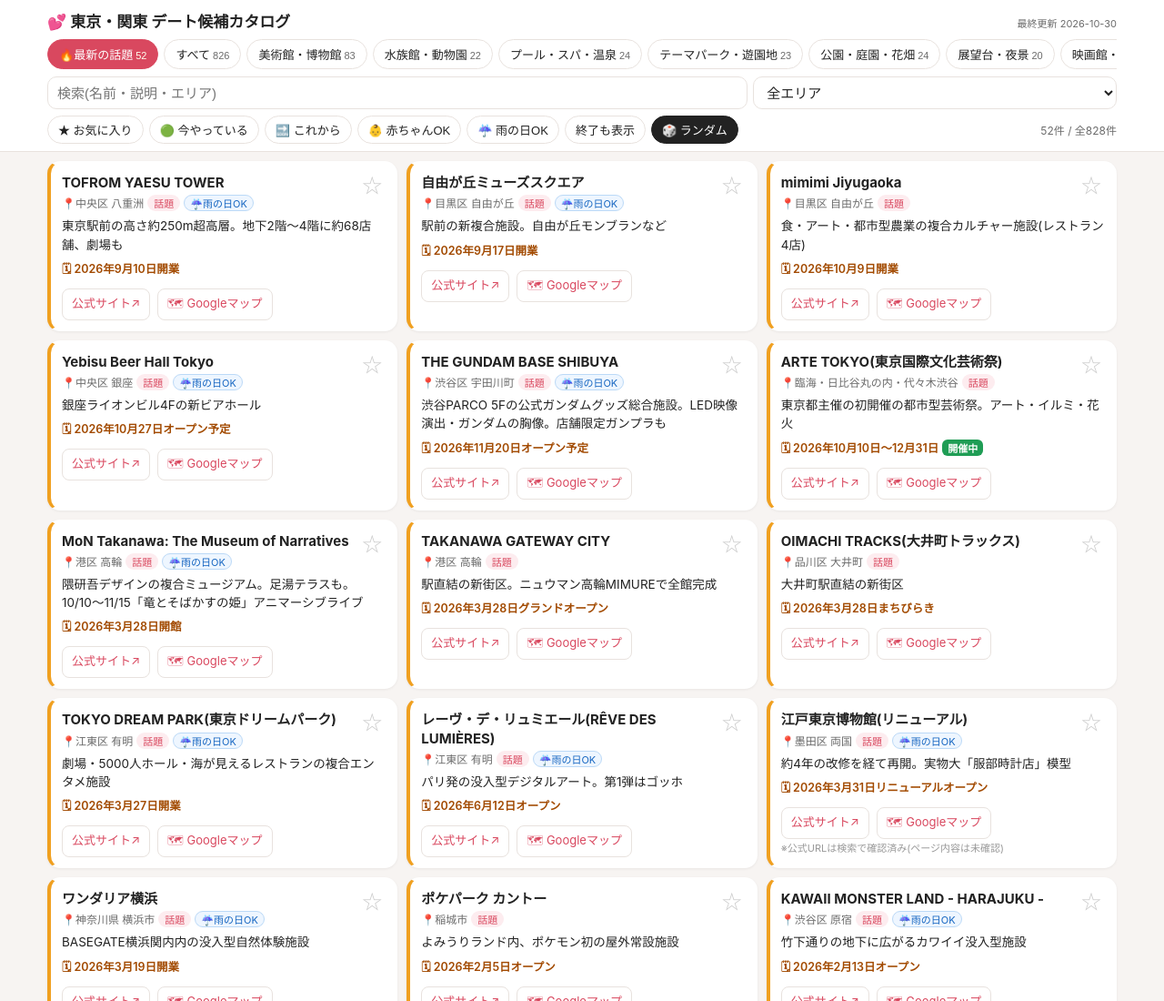
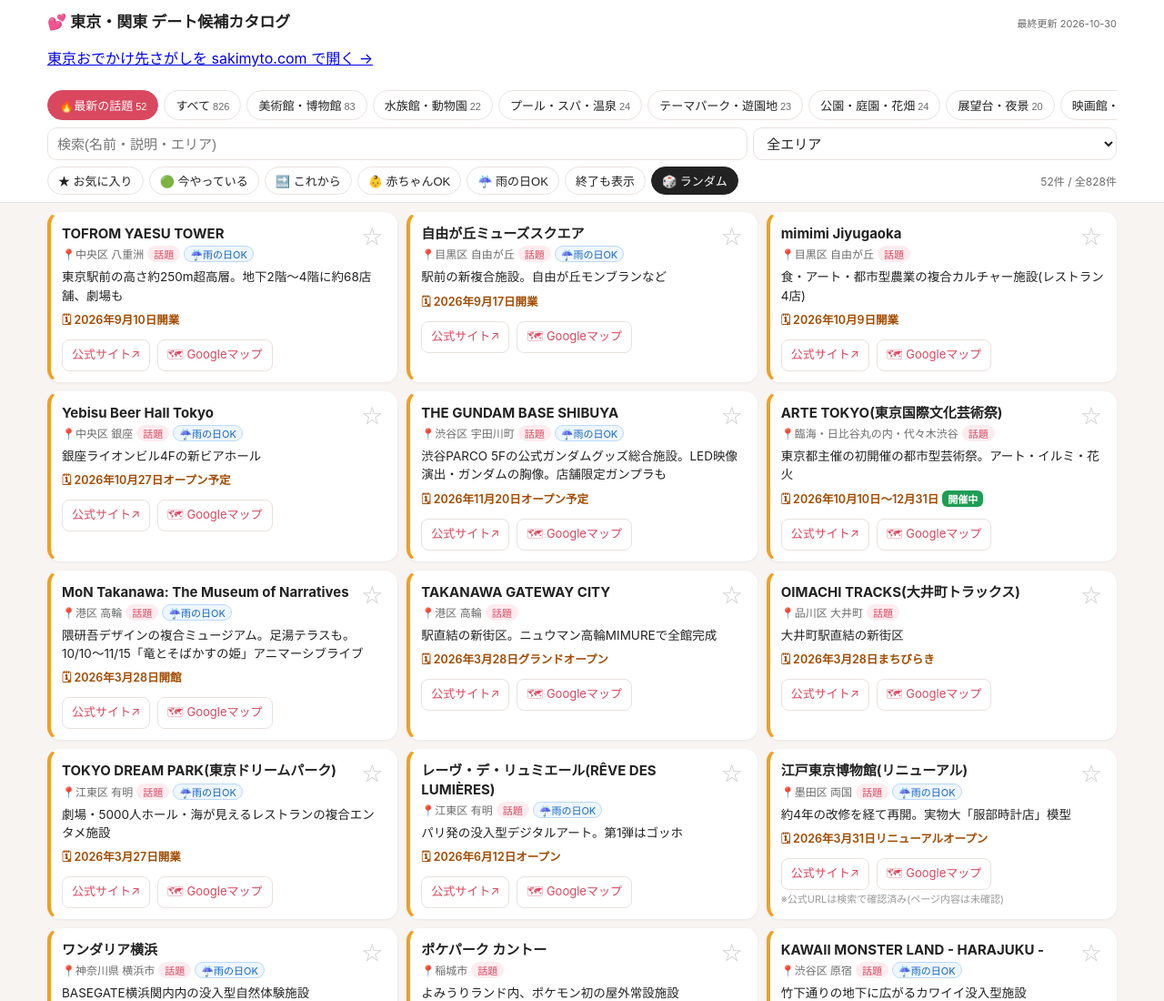
Before and after one commit to sakimyto/tokyo-date-spots, a plain HTML site: page index.html in a window 1280 px wide. Shown: the top 1100 px of the page at 91% size. Drawn offline with Linux system fonts and the light colour scheme.

Commit message:
docs: 新しいおでかけ先さがしへの案内リンクを追加 (#2)
* docs: 新しいおでかけ先さがしへの案内を追加

* docs: 新しいおでかけ先さがしへの案内を追加

```diff
--- a/index.html
+++ b/index.html
@@ -63,6 +63,7 @@ footer{text-align:center;font-size:11px;color:var(--sub);padding:0 12px 30px;lin
 <body>
 <header>
   <div class="top"><h1>💕 東京・関東 デート候補カタログ</h1><span class="upd">最終更新 2026-10-30</span></div>
+  <p><a href="https://sakimyto.com/lab/odekake">東京おでかけ先さがしを sakimyto.com で開く →</a></p>
   <nav id="tabs" aria-label="ジャンル"></nav>
   <div class="row">
     <input id="q" type="search" placeholder="検索(名前・説明・エリア)" aria-label="検索">
```
Also changed, not shown: tpl.html (+1 -0 lines).
